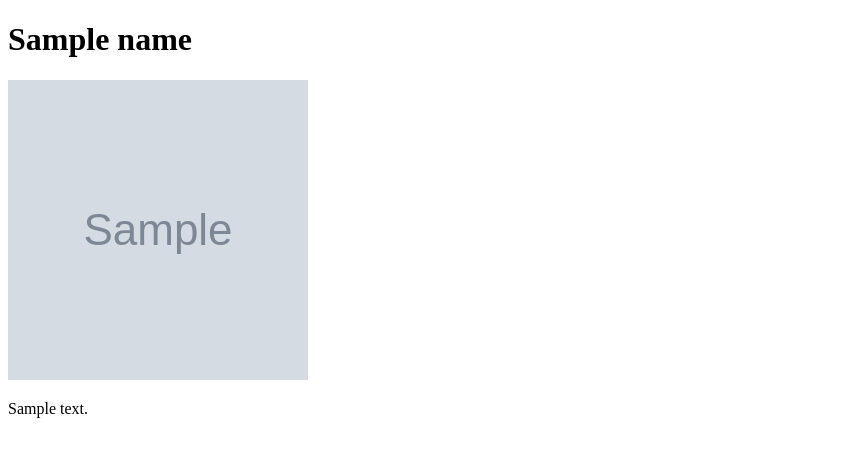
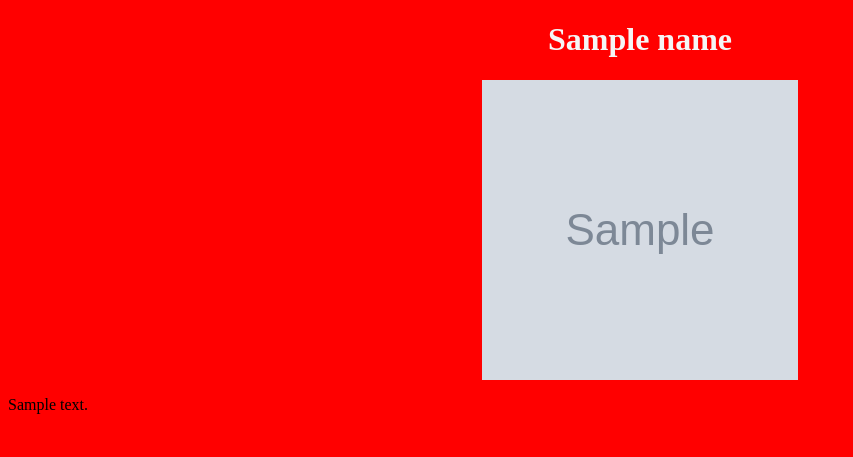
Before and after one commit to OnlyITY/Marvel-s_Pathway_To_Greatness, a Django app: template pages/templates/pages/searchResults.html in a window 1280 px wide. Shown: the top 457 px of the page, without its empty margins (0-853 px from the left). Run offline with Django 5.2, Linux system fonts and the light colour scheme; tables that the repository leaves empty hold one stand-in row (values such as "Sample post"); the template is opened without the code that fills it: values that come from a table or form of the project are taken from there, most other values are stand-ins (such as "Sample title", 1, 10 or a date in 2020); grey boxes marked "Sample" are stand-in pictures.

Commit message:
started a css file for the display results.
A start on the .css file for searchResult.html. can add whatever you like

```diff
--- /dev/null
+++ b/pages/static/searchResults.css
@@ -0,0 +1,10 @@
+body {
+    background-color: red;
+}
+h1 {color:  whitesmoke; text-align: center;
+}
+.image {display: block;
+margin-left: auto;
+margin-right: auto;
+width: 25%;
+}
--- a/pages/templates/pages/searchResults.html
+++ b/pages/templates/pages/searchResults.html
@@ -1,13 +1,15 @@
+{% load static %}
 <!DOCTYPE html>
 <html lang="en">
 <head>
     <meta charset="UTF-8">
     <title>Search Results</title>
+    <link rel="stylesheet" href = "{% static 'searchResults.css' %}">
 </head>
 <body>
     {% block content %}
         <h1>{{name}}</h1>
-        <img src={{image}} width="300" height="300">
+        <img src={{image}} width="300" height="300" class = 'image'>
         <p>{{description}} </p>
 
         <!--{% for x in comInfo%}
```
